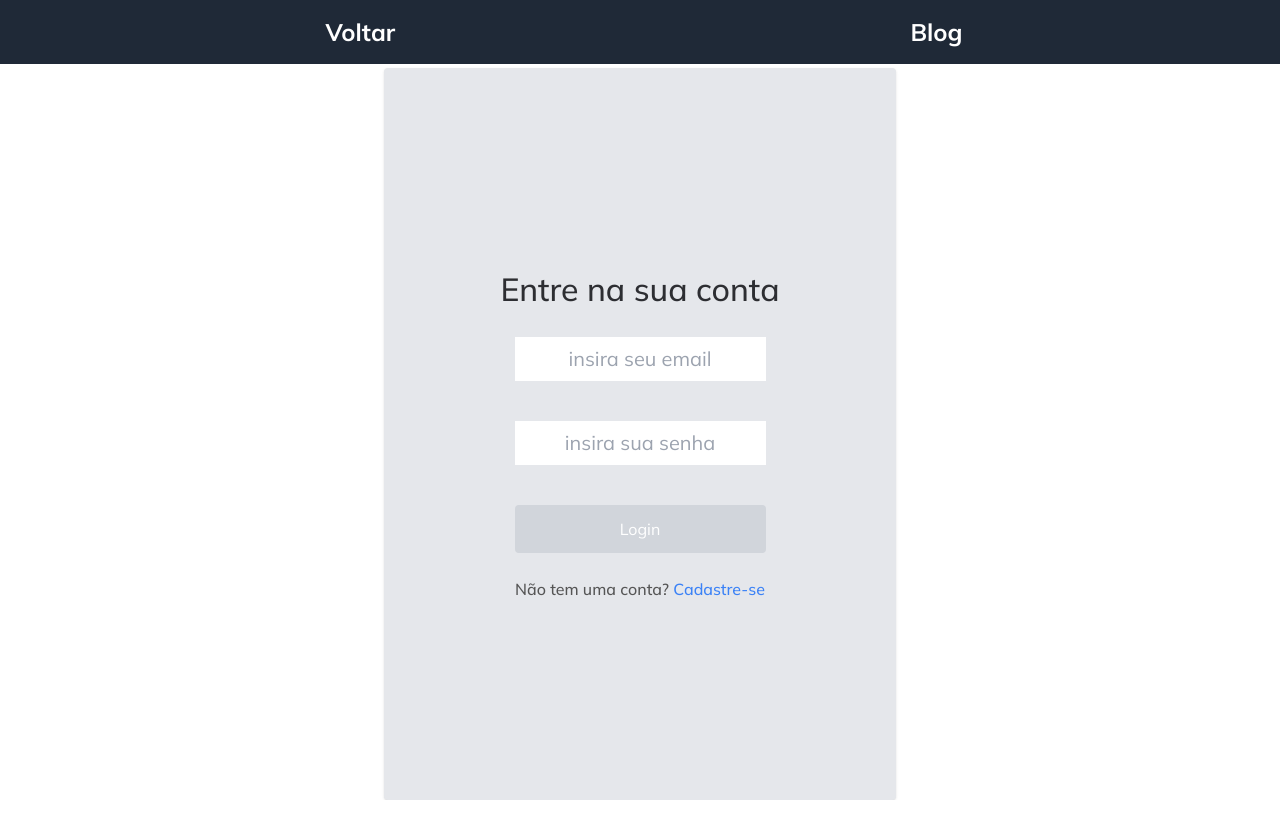
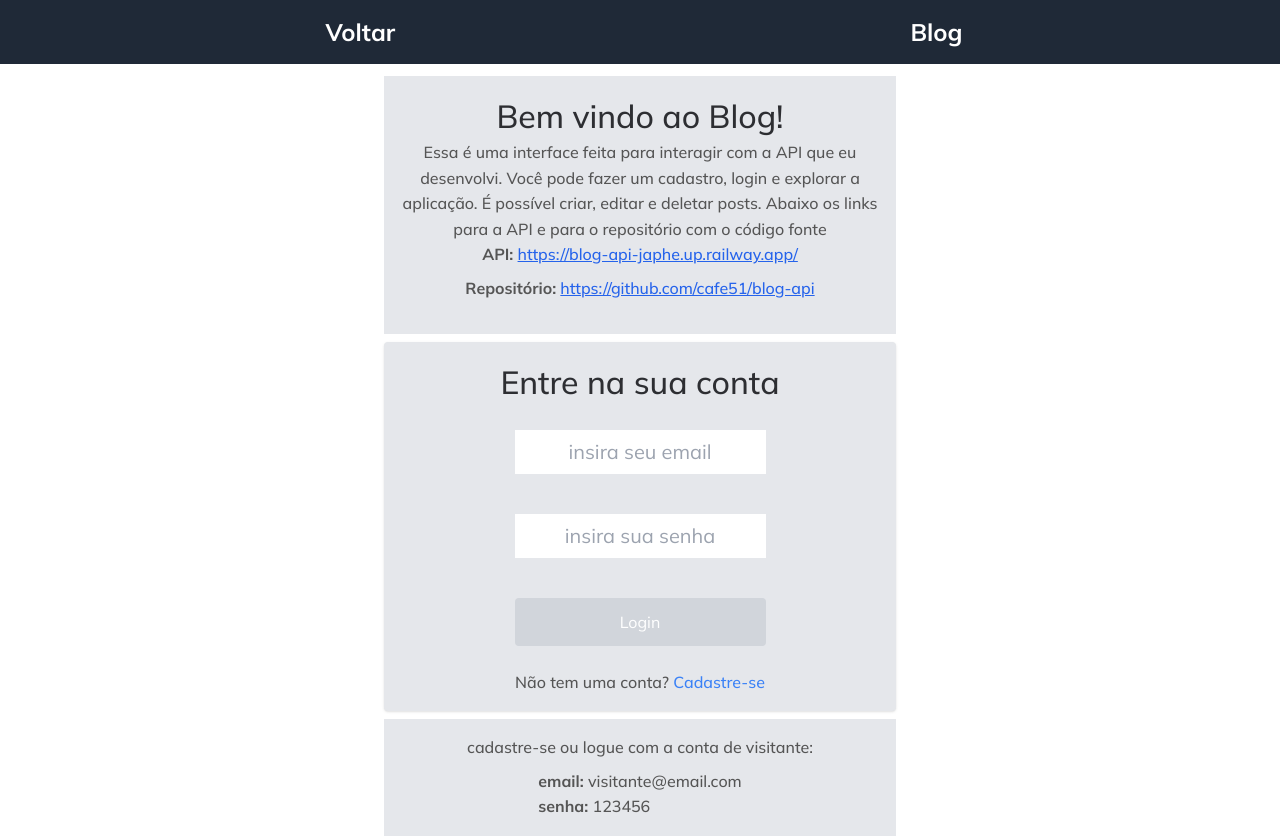
Before and after one commit to cafe51/portfolio-site, a Next.js app: page /blogapi/login in a window 1280 px wide. Before the commit the page ends 800 px from the top, so only its background shows below. Built offline with nearby package versions, Linux system fonts and the light colour scheme.

Commit message:
feat: welcome presentation at the login screen

```diff
--- a/src/app/blogapi/login/page.tsx
+++ b/src/app/blogapi/login/page.tsx
@@ -69,9 +69,21 @@ export default function Login() {
     };
 
     return(
-        <div className='flex flex-col items-center w-full h-full'>
+        <div className='flex flex-col items-center w-full h-full gap-2'>
             <BlogApiMainHeader />
-            <section className='flex flex-col items-center self-center justify-center w-full h-full bg-gray-200 rounded shadow md:w-2/5'>
+            <section className='flex flex-col items-center p-4 bg-gray-200 md:w-2/5 '>
+                <div className='flex flex-col items-center justify-center text-center '>
+                    <h1>Bem vindo ao Blog!</h1>
+                    <p>Essa é uma interface feita para interagir com a API que eu desenvolvi.
+                    Você pode fazer um cadastro, login e explorar a aplicação. É possível criar, editar e deletar posts.
+                    Abaixo os links para a API e para o repositório com o código fonte</p>
+                </div>
+                <div className='flex flex-col items-center self-start w-full gap-2 px-4 pb-4 bg-gray-200 text-start'>
+                    <p><strong>API:</strong> <a className='text-blue-600 underline' href='https://car-shop-japhe.up.railway.app/'>https://blog-api-japhe.up.railway.app/</a></p>
+                    <p><strong>Repositório:</strong> <a className='text-blue-600 underline' href='https://github.com/cafe51/car-shop'>https://github.com/cafe51/blog-api</a></p>
+                </div>
+            </section>
+            <section className='flex flex-col items-center self-center justify-center w-full h-full p-4 bg-gray-200 rounded shadow md:w-2/5'>
                 <h1>Entre na sua conta</h1>
                 <form
                     className='flex flex-col items-center justify-center gap-10 p-6'
@@ -149,6 +161,13 @@ export default function Login() {
                     <p>Não tem uma conta? <a className='text-blue-500' href="/blogapi/signup">Cadastre-se</a></p>
                 </div>
             </section>
+            <div className='flex flex-col items-center justify-center gap-2 p-4 text-center bg-gray-200 md:w-2/5'>
+                <p>cadastre-se ou logue com a conta de visitante:</p>
+                <div className='text-start'>
+                    <p><strong>email: </strong>visitante@email.com</p>
+                    <p><strong>senha: </strong>123456</p>
+                </div>
+            </div>
         </div>
 
     );
```
